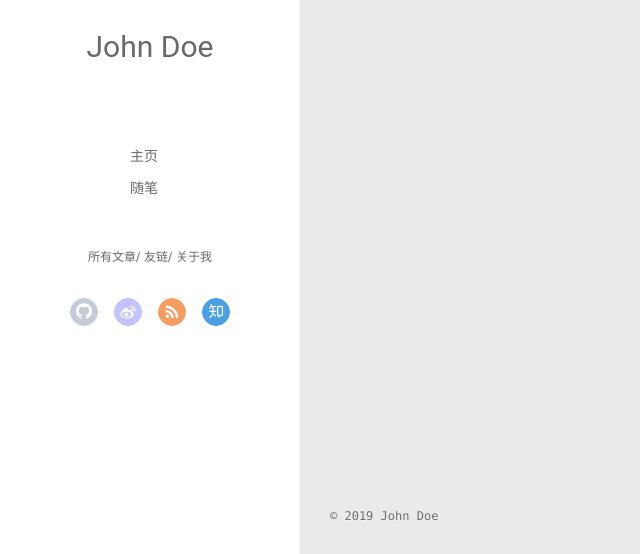
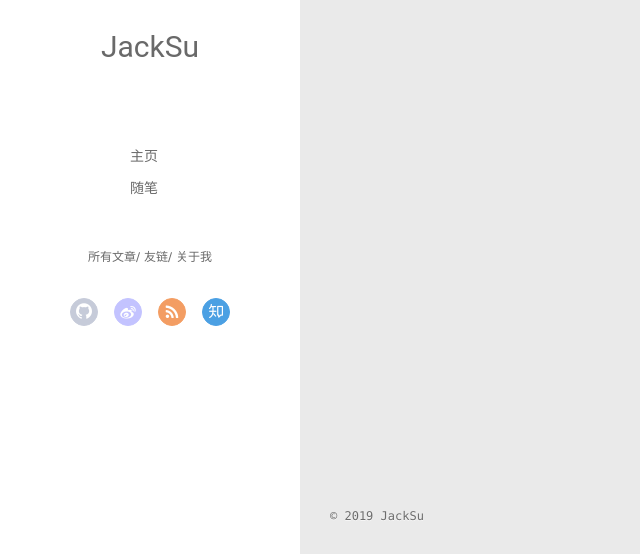
Before and after one commit to JaKeSu/JaKeSu.github.io, a plain HTML site: page archives/index.html in a window 1280 px wide. Shown: the part 243-797 px from the top of the page, 0-640 px from the left. Drawn offline with Linux system fonts and the light colour scheme; no server answers.

Commit message:
Site updated: 2019-07-08 14:01:10

```diff
--- a/archives/index.html
+++ b/archives/index.html
@@ -46,7 +46,7 @@
 			<img src="" class="js-avatar">
 		</a>
 		<hgroup>
-		  <h1 class="header-author"><a href="/">John Doe</a></h1>
+		  <h1 class="header-author"><a href="/">JackSu</a></h1>
 		</hgroup>
 
 
@@ -104,7 +104,7 @@
 				<img src="" class="js-avatar">
 			</div>
 			<hgroup>
-			  <h1 class="header-author js-header-author">John Doe</h1>
+			  <h1 class="header-author js-header-author">JackSu</h1>
 			</hgroup>
 
 
@@ -229,7 +229,7 @@
   <div class="outer">
     <div id="footer-info">
     	<div class="footer-left">
-    		&copy; 2019 John Doe
+    		&copy; 2019 JackSu
     	</div>
       	<div class="footer-right">
       		<a href="http://hexo.io/" target="_blank">Hexo</a>  Theme <a href="https://github.com/litten/hexo-theme-yilia" target="_blank">Yilia</a> by Litten
```
Also changed, not shown: 2019/07/07/hello-world/index.html (+3 -3 lines), 2019/07/07/我的第一篇博客文章/index.html (+3 -3 lines), archives/2019/07/index.html (+3 -3 lines), archives/2019/index.html (+3 -3 lines), index.html (+3 -3 lines).
